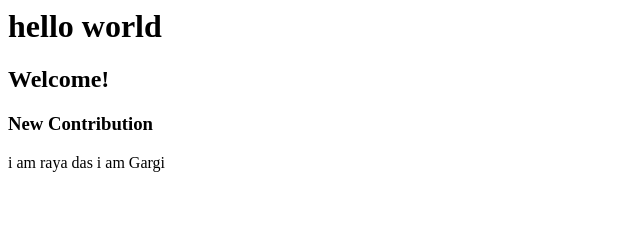
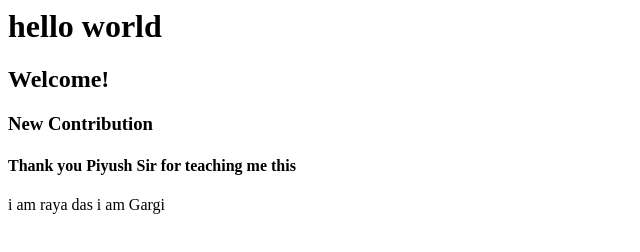
Before and after one commit to PiyushKrRai/teacher, a plain HTML site: page index.html in a window 1280 px wide. Shown: the whole page, without its empty margins (0-640 px from the left). Drawn offline with Linux system fonts and the light colour scheme.

Commit message:
Update index.html
Added a new heading.

```diff
--- a/index.html
+++ b/index.html
@@ -3,6 +3,7 @@
   <h1>hello world</h1>
   <h2> Welcome! </h2>
    <h3> New Contribution</h3>
+  <h4>Thank you Piyush Sir for teaching me this</h4>
   i am raya das
   i am Gargi
   </body>
```
